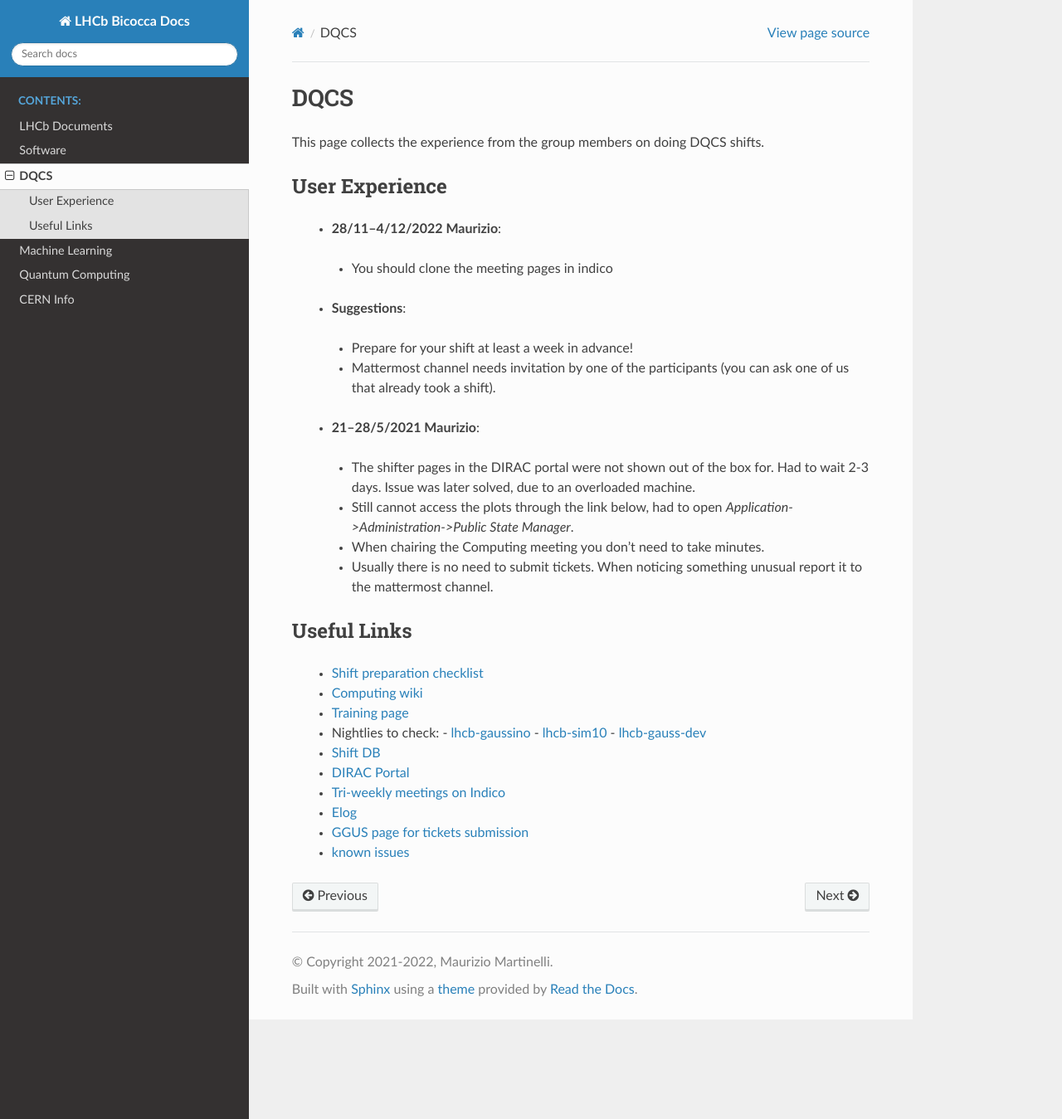
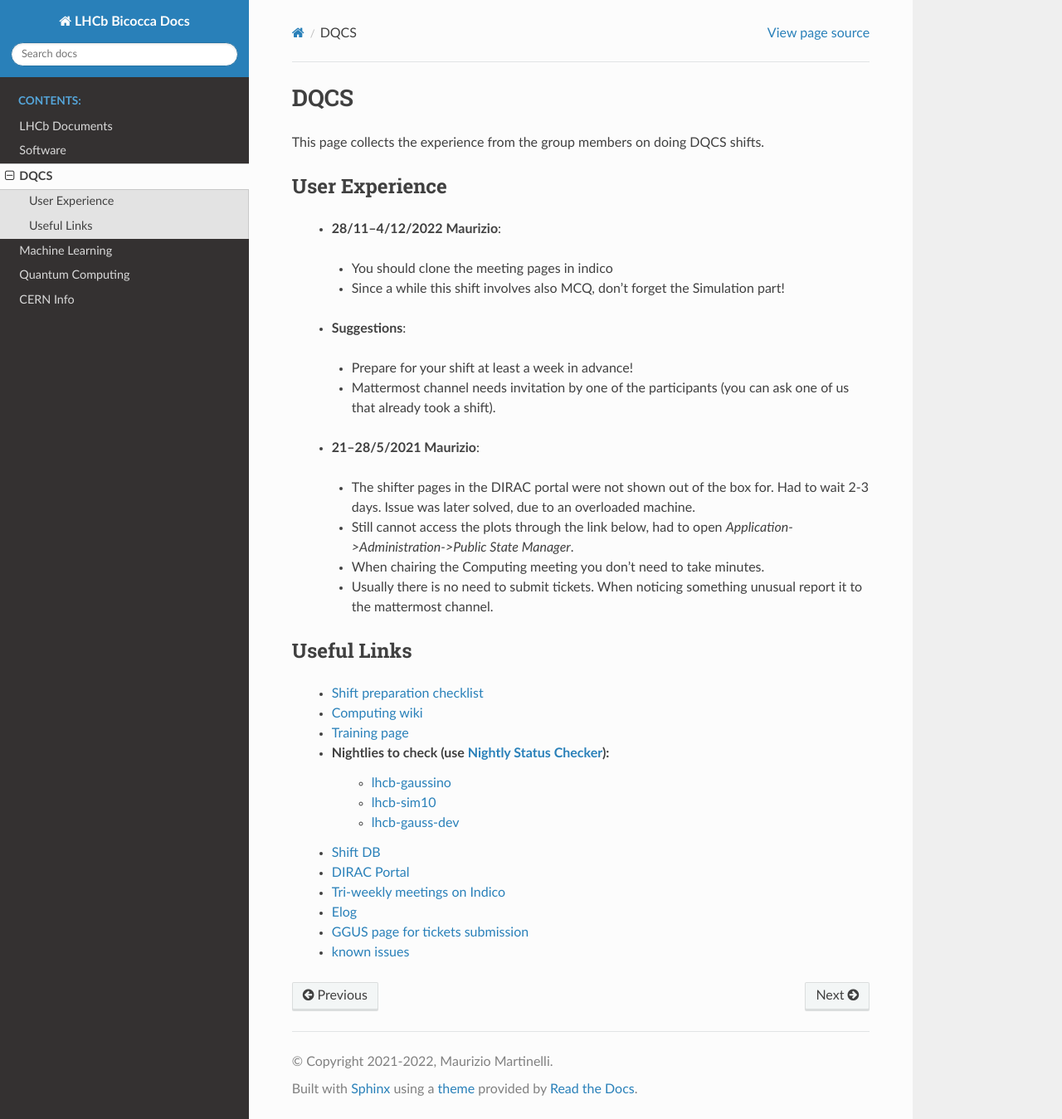
Before and after one commit to lhcb-bicocca/documentation, a Sphinx documentation site: the page built from docs/source/dqcs.rst, in a window 1280 px wide and 1349 px high. Shown: the whole window at 83% size. Built offline with Sphinx 7.4.7 and the Read the Docs theme 2.0.0, drawn with Linux system fonts in a browser that asks for light colours.

Commit message:
Update dqcs.rst

```diff
--- a/docs/source/dqcs.rst
+++ b/docs/source/dqcs.rst
@@ -7,6 +7,7 @@ User Experience
  * **28/11--4/12/2022 Maurizio**:
 
   - You should clone the meeting pages in indico
+  - Since a while this shift involves also MCQ, don't forget the Simulation part!
 
  * **Suggestions**:
 
@@ -25,10 +26,10 @@ Useful Links
  - `Shift preparation checklist <https://lhcb-dqcs-docs.web.cern.ch/lhcb-dqcs-docs/preparation.html>`_
  - `Computing wiki <https://lhcb-dqcs-docs.web.cern.ch/lhcb-dqcs-docs/computing.html>`_
  - `Training page <https://indico.cern.ch/event/992851/>`_
- - Nightlies to check:
-   - `lhcb-gaussino <https://lhcb-nightlies.web.cern.ch/nightly/lhcb-gaussino/>`_
-   - `lhcb-sim10 <https://lhcb-nightlies.web.cern.ch/nightly/lhcb-sim10/>`_
-   - `lhcb-gauss-dev <https://lhcb-nightlies.web.cern.ch/nightly/lhcb-gauss-dev/>`_
+ - Nightlies to check (use `Nightly Status Checker <https://github.com/mmazurekgda/nightly-status-checker>`_):
+    - `lhcb-gaussino <https://lhcb-nightlies.web.cern.ch/nightly/lhcb-gaussino/>`_
+    - `lhcb-sim10 <https://lhcb-nightlies.web.cern.ch/nightly/lhcb-sim10/>`_
+    - `lhcb-gauss-dev <https://lhcb-nightlies.web.cern.ch/nightly/lhcb-gauss-dev/>`_
  - `Shift DB <https://lbshiftdb.cern.ch/>`_
  - `DIRAC Portal <https://lhcb-portal-dirac.cern.ch/DIRAC/s:LHCb-Production/g:lhcb_shifter/?view=tabs&theme=Neptune&url_state=1|*DIRAC.PublicStateManager.classes.PublicStateManager:,Shifter_Overview,my_shifter_overview>`_
  - `Tri-weekly meetings on Indico <https://indico.cern.ch/category/4206/>`_
```
